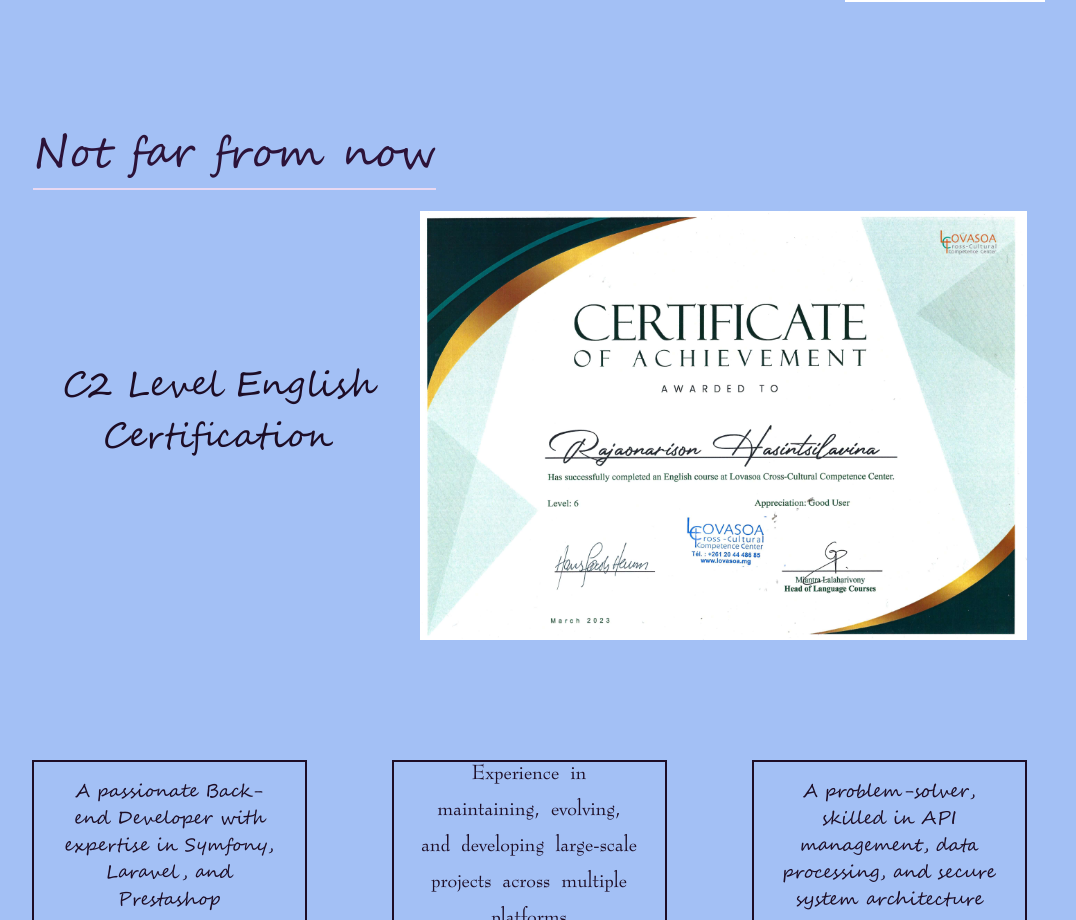
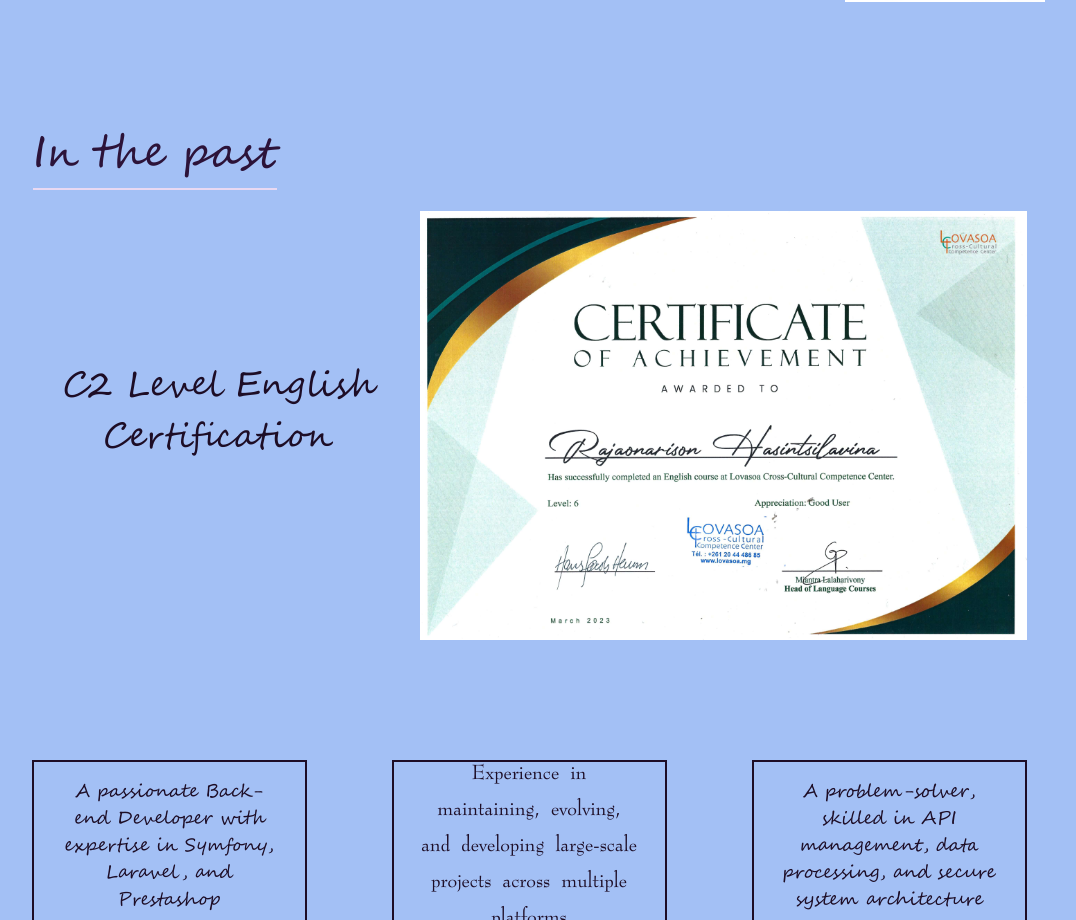
Before and after one commit to Antsamotady/ResumePortfolio, a React (Create React App) app: page /about in a window 1280 px wide. Shown: the part 1639-2559 px from the top of the page, without its empty margins (111-1187 px from the left). Built offline with nearby package versions, Linux system fonts and the light colour scheme.

Commit message:
Small translation fixes

```diff
--- a/src/translations.js
+++ b/src/translations.js
@@ -34,7 +34,7 @@ export const translations = {
     aboutText4: "Web developer",
     aboutText5: "Web scraper",
     aboutText6: "CIO Assistant",
-    aboutText7: "Not far from now",
+    aboutText7: "In the past",
     aboutText8: "C2 Level English Certification",
     aboutText9: "Backend developer",
 
@@ -116,7 +116,7 @@ export const translations = {
     webDevelopment: "Développement web",
     formExp: "Form exp",
 
-    hpHeroParag: "Spécialiste du back-end dans l'ombre, transformant le code en systèmes fluides - tout en apportant un soin particulier à l'expérience utilisateur.",
+    hpHeroParag: "Spécialiste du back-end dans l'ombre, transformant le code en systèmes fluides tout en apportant un soin particulier à l'expérience utilisateur.",
 
     middleParagItem1: "Développeur back-end passionné, expert en Symfony, Laravel et Prestashop",
     middleParagItem2: "Expérience dans la maintenance, l'évolution et le développement de projets à grande échelle sur plusieurs plateformes",
@@ -132,7 +132,7 @@ export const translations = {
     aboutText4: "Développeur web",
     aboutText5: "Web scraper",
     aboutText6: "Assistant DSI",
-    aboutText7: "Prochainement",
+    aboutText7: "Précédemment",
     aboutText8: "Certification d'anglais niveau C2",
     aboutText9: "Développeur back-end",
 
```
